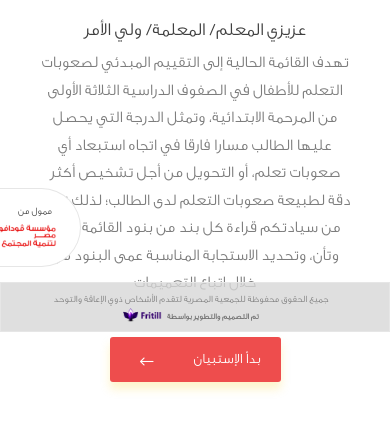
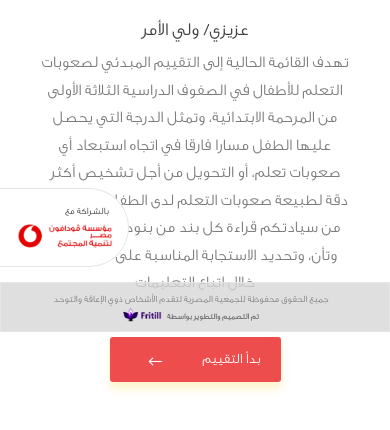
Before and after one commit to mahmoudhamdi26/vodafone-survay-ui, a website: page src/index.html in a window 390 px wide. Shown: the part 512-942 px from the top of the page. Drawn offline with nearby package versions, Linux system fonts and the light colour scheme; some packages are replaced by stand-ins of ours; files that its build step writes are made by us from their sources; a script that the page names is missing; files whose address does not match are found by name.

Commit message:
update texts

```diff
--- a/src/index.html
+++ b/src/index.html
@@ -42,11 +42,11 @@
             <div class="col-12 col-lg-6">
                 <div class="info">
                     <h1 style="color: #404040">إستمارة تقييم صعوبات التعلم لدى الأطفال</h1>
-                    <h5>عزيزي المعلم/ المعلمة/ ولي الأمر</h5>
+                    <h5>عزيزي/ ولي الأمر</h5>
                     <p>
-                            تهدف القائمة الحالية إلى التقييم المبدئي لصعوبات التعلم للأطفال في الصفوف الدراسية الثلاثة الأولى من المرحمة الابتدائية، وتمثل الدرجة التي يحصل عليها الطالب مسارا فارقا في اتجاه استبعاد أي صعوبات تعلم، أو التحويل من أجل تشخيص أكثر دقة لطبيعة صعوبات التعلم لدى الطالب؛ لذلك نرجو من سيادتكم قراءة كل بند من بنود القائمة بدقة وتأن، وتحديد الاستجابة المناسبة عمى البنود من خلال اتباع التعميمات</p>
+                            تهدف القائمة الحالية إلى التقييم المبدئي لصعوبات التعلم للأطفال في الصفوف الدراسية الثلاثة الأولى من المرحمة الابتدائية، وتمثل الدرجة التي يحصل عليها الطفل مسارا فارقا في اتجاه استبعاد أي صعوبات تعلم، أو التحويل من أجل تشخيص أكثر دقة لطبيعة صعوبات التعلم لدى الطفل لذلك نرجو من سيادتكم قراءة كل بند من بنود القائمة بدقة وتأن، وتحديد الاستجابة المناسبة على البنود من خلال اتباع التعليمات</p>
                     <div class="button">
-                        <a style="background: #ee4d4d;" href="registration.html">بدأ الإستبيان<i class="icon-arrow"></i></a>
+                        <a style="background: #ee4d4d;" href="registration.html">بدأ التقييم<i class="icon-arrow"></i></a>
                     </div>
                 </div>
             </div>
@@ -56,7 +56,7 @@
     <footer class="reg">
         <div class="vodafone-logo">
             <div>
-                <span>ممول من</span>
+                <span>بالشراكة مع</span>
                 <img src="img/vodafone-logo.png" alt="vodafone-logo" />
             </div>
         </div>
--- a/src/scss/components/_header.scss
+++ b/src/scss/components/_header.scss
@@ -88,20 +88,20 @@ header{
                 height: 3.2rem;
             }
             @media (max-width: 767px){
-                left: -1.5rem;
+                left: -1.4rem;
                 width: 18rem;
-                padding: 1.7rem 0 1.7rem 3rem;
+                padding: 0.2rem 0 1.7rem 1rem 3rem;
                 span{
                 text-align: right;
-                margin-right: 3.5rem;
+                margin-right: 2.4rem;
                 }
                 img{
                 width: 12rem;
                 height: 3rem;
+                }
             }
        }
     }
-}
 .reg{
    .vodafone-logo{
         text-align: left;
@@ -135,12 +135,12 @@ header{
                 height: 3.2rem;
             }
             @media (max-width: 767px){
-                 left: -10rem;
+                left: -4rem;
                 width: 18rem;
-                padding: 1.7rem 0 1.7rem 3rem;
+                padding: 0.2rem 0 1.7rem 1rem 3rem;
                 span{
                 text-align: right;
-                margin-right: 3.5rem;
+                margin-right: 2.4rem;
                 }
                 img{
                 width: 12rem;
```
Also changed, not shown: src/registration.html (+1 -1 lines), dist/css/main.css, dist/index.html, dist/registration.html, 1 other file.
